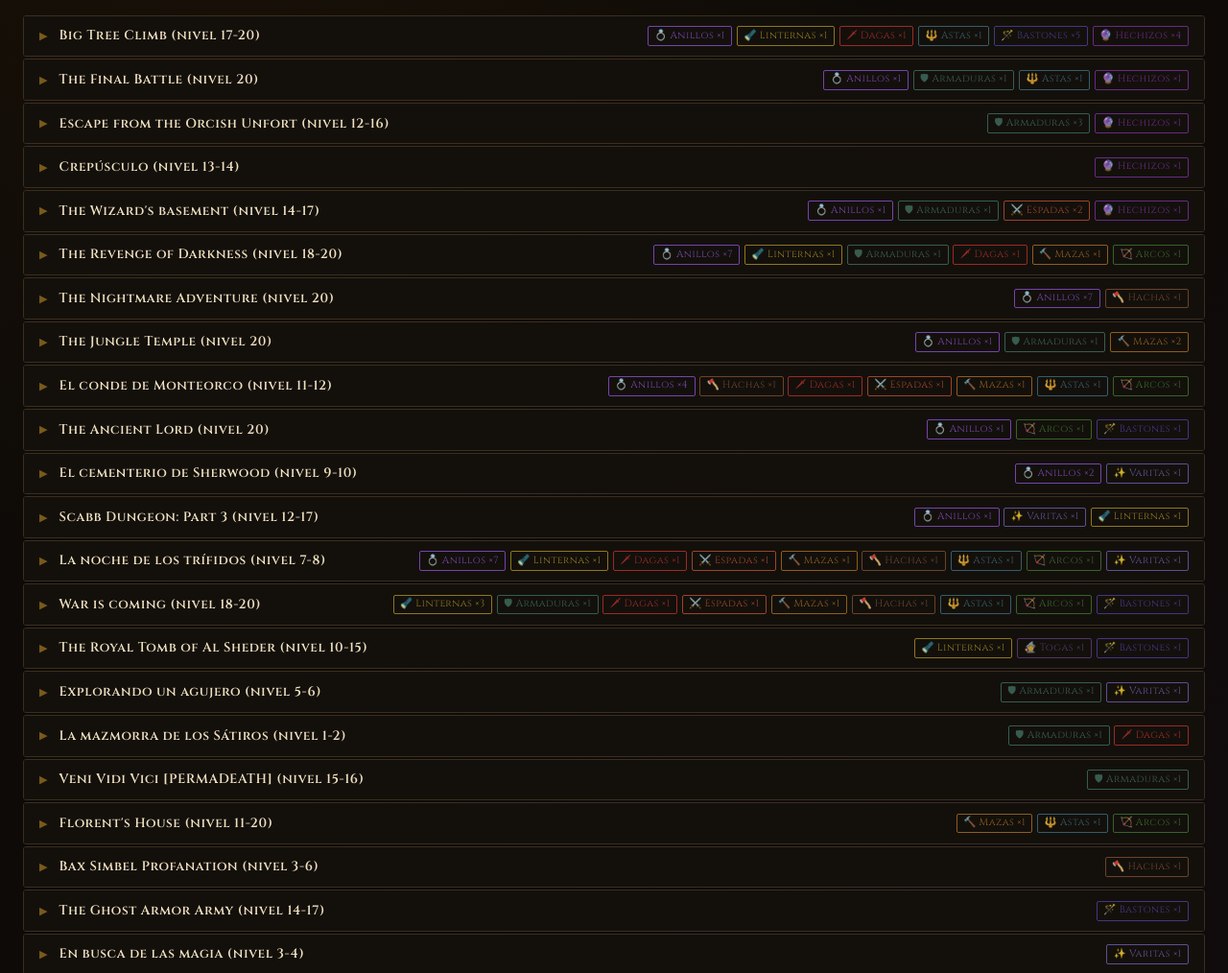
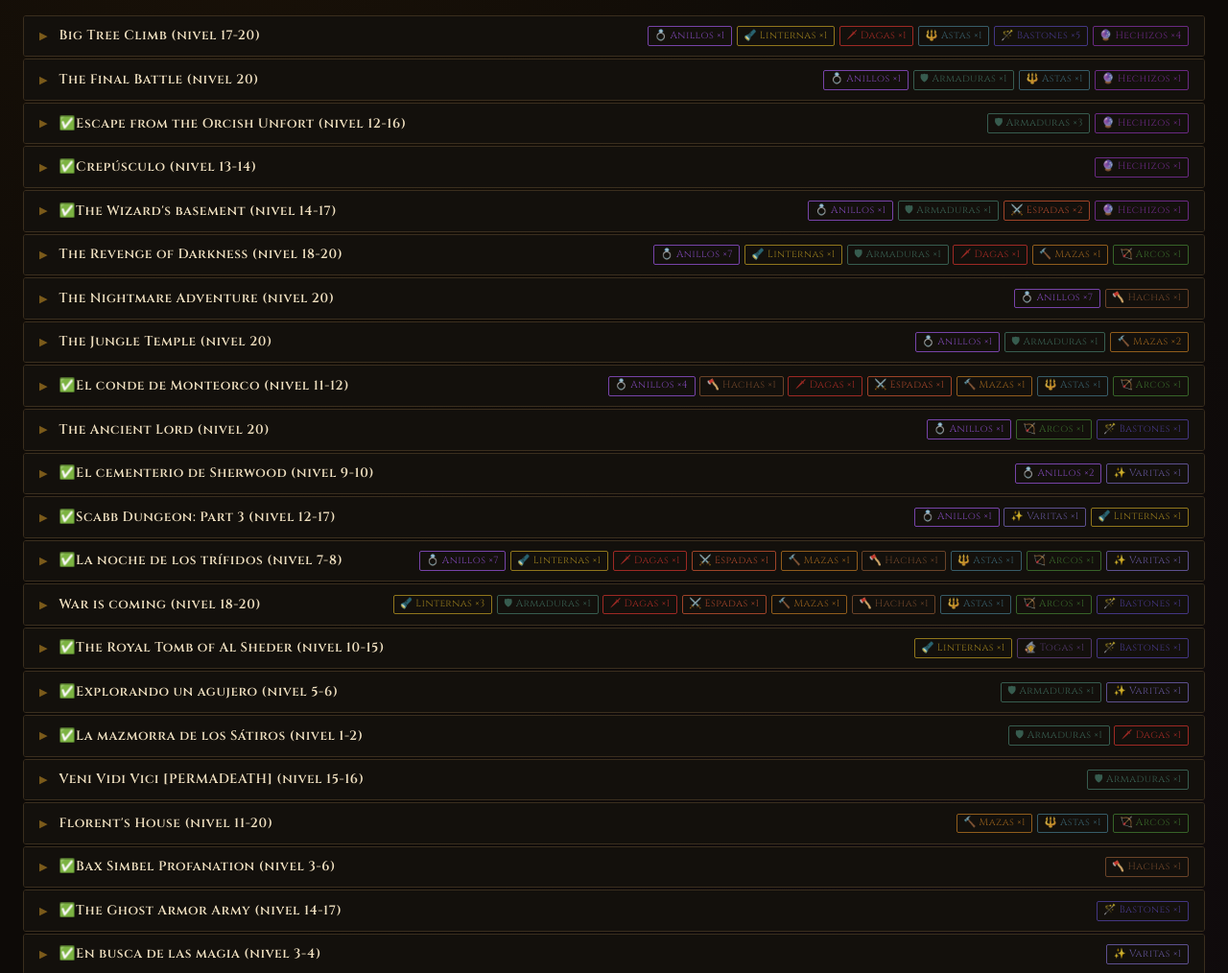
Before and after one commit to jjgomezrosado/jjgomezrosado.github.io, a plain HTML site: page unepic.html in a window 1280 px wide. Shown: the part 326-1340 px from the top of the page at 96% size. Drawn offline with nearby package versions, Linux system fonts and the light colour scheme.

Commit message:
[ADD] Add map completion status

```diff
--- a/unepic.html
+++ b/unepic.html
@@ -431,7 +431,7 @@
 
 // Mapa de ítems por mapa (del Excel - hoja Índice)
 const MAPS = [
-  { name:"Big Tree Climb", author:"Luminous", cat:"Mapas oficiales", players:"1-4", level:"17-20", desc:"The raid in the old castle made possible a new beginning, al that's left is choose a destination. A story driven dungeon with 150+ rooms (bring a sandwich and some cofee), well hidden secrets, devilish made puzzles and tough challenges.", drops:[
+  { name:"Big Tree Climb", state:"", author:"Luminous", cat:"Mapas oficiales", players:"1-4", level:"17-20", desc:"The raid in the old castle made possible a new beginning, al that's left is choose a destination. A story driven dungeon with 150+ rooms (bring a sandwich and some cofee), well hidden secrets, devilish made puzzles and tough challenges.", drops:[
     { cat:"Anillos",   nombre:"Kanmuru's Bracelet",  garantizado:false },
     { cat:"Linternas", nombre:"Hex-Clock",            garantizado:false },
     { cat:"Armas",     nombre:"Golden Knife",         sub:"Daga",    garantizado:false },
@@ -446,29 +446,29 @@
     { cat:"Hechizos",  nombre:"Magic bolt",           garantizado:true  },
     { cat:"Hechizos",  nombre:"Advanced regeneration",garantizado:true  },
   ]},
-  { name:"The Final Battle", author:"Linefall", cat:"Mapas oficiales", players: "3-4", level:"20", desc: "Heroes have a really difficult choise on their way. Take gold and leave the curse, or try to save thousands of lives? What will you decide?", drops:[
+  { name:"The Final Battle", state:"", author:"Linefall", cat:"Mapas oficiales", players: "3-4", level:"20", desc: "Heroes have a really difficult choise on their way. Take gold and leave the curse, or try to save thousands of lives? What will you decide?", drops:[
     { cat:"Anillos",   nombre:"Ring of Gendurion",        garantizado:false },
     { cat:"Armaduras", nombre:"Armor of Gendurion",       garantizado:false },
     { cat:"Armas",     nombre:"Spear of Gendurion",       sub:"Asta",       garantizado:false },
     { cat:"Hechizos",  nombre:"Slow",                     garantizado:false },
   ]},
-  { name:"Escape from the Orcish Unfort", author:"MarcusXDeadly", cat:"Mapas oficiales", players:"4", level:"12-16", desc:"While getting away from orcish chase, heroes discover some strange undeground dungeon. It seems the only way to escape is to explore these gloomy tunnels.", drops:[
+  { name:"Escape from the Orcish Unfort", state:"✅", author:"MarcusXDeadly", cat:"Mapas oficiales", players:"4", level:"12-16", desc:"While getting away from orcish chase, heroes discover some strange undeground dungeon. It seems the only way to escape is to explore these gloomy tunnels.", drops:[
     { cat:"Armaduras", nombre:"Golem Armor",               garantizado:false },
     { cat:"Armaduras", nombre:"Blessed armor of Raak",     garantizado:false },
     { cat:"Armaduras", nombre:"Blessed thornmail of Cecil", garantizado:false },
     { cat:"Hechizos",  nombre:"Titan strength",            garantizado:false },
   ]},
-  { name:"Crepúsculo", author:"@unepic_fran", cat:"Mapas de Unepic", players:"3", level:"13-14", desc:"", drops:[
+  { name:"Crepúsculo", state:"✅", author:"@unepic_fran", cat:"Mapas de Unepic", players:"3", level:"13-14", desc:"", drops:[
     { cat:"Hechizos", nombre:"Undying magic", garantizado:false },
   ]},
-  { name:"The Wizard's basement", author:"SpikeFoxyYoshi", cat:"Mapas de Unepic", players:"2-4", level:"14-17", desc:"War is a matter intelligent beings will always be faced to. You don't escape the rule. What matters now is which army you will side to survive... or make profit. Choose wisely, war is coming.", drops:[
+  { name:"The Wizard's basement", state:"✅", author:"SpikeFoxyYoshi", cat:"Mapas de Unepic", players:"2-4", level:"14-17", desc:"War is a matter intelligent beings will always be faced to. You don't escape the rule. What matters now is which army you will side to survive... or make profit. Choose wisely, war is coming.", drops:[
     { cat:"Anillos",   nombre:"Blessed ring of Manasa",          garantizado:false },
     { cat:"Armaduras", nombre:"Umbra's Leather armor of evasion", garantizado:false },
     { cat:"Armas",     nombre:"Edward's Cursed Blade",           sub:"Espada", garantizado:false },
     { cat:"Armas",     nombre:"Spike's eviscerator",             sub:"Espada", garantizado:false },
     { cat:"Hechizos",  nombre:"Undying magic",                   garantizado:true },
   ]},
-  { name:"The Revenge of Darkness", author:"Marfolog", cat:"Mapas oficiales", players:"1-2", level:"18-20", desc:"Heroes were executed as a traitors of the King. But for some reason, after their death they got to the World of Dead. What will they choose? Helping Darkness for their lives or die in the place of Dead? Only you will decide!", drops:[
+  { name:"The Revenge of Darkness", state:"", author:"Marfolog", cat:"Mapas oficiales", players:"1-2", level:"18-20", desc:"Heroes were executed as a traitors of the King. But for some reason, after their death they got to the World of Dead. What will they choose? Helping Darkness for their lives or die in the place of Dead? Only you will decide!", drops:[
     { cat:"Anillos",   nombre:"Ring of Axe Mastery",      garantizado:false },
     { cat:"Anillos",   nombre:"Ring of Bow Mastery",      garantizado:false },
     { cat:"Anillos",   nombre:"Ring of Dagger Mastery",   garantizado:false },
@@ -482,7 +482,7 @@
     { cat:"Armas",     nombre:"Bonebreaker",              sub:"Maza",  garantizado:false },
     { cat:"Armas",     nombre:"Hellfire Bow",             sub:"Arco",  garantizado:false },
   ]},
-  { name:"The Nightmare Adventure", author:"Marfolog", cat:"Mapas oficiales", players:"4", level:"20", desc:"Heroes found strange catacombs, where according to the legend lives an anchient creature, that can do anything. Heroes take their risk and go to the catacombs, where they will find good loot or their death.", drops:[
+  { name:"The Nightmare Adventure", state:"", author:"Marfolog", cat:"Mapas oficiales", players:"4", level:"20", desc:"Heroes found strange catacombs, where according to the legend lives an anchient creature, that can do anything. Heroes take their risk and go to the catacombs, where they will find good loot or their death.", drops:[
     { cat:"Anillos", nombre:"Ring of alteration mastery", garantizado:false },
     { cat:"Anillos", nombre:"Ring of arcane mastery",     garantizado:false },
     { cat:"Anillos", nombre:"Ring of fire mastery",       garantizado:false },
@@ -492,13 +492,13 @@
     { cat:"Anillos", nombre:"Ring of Immortal",           garantizado:false },
     { cat:"Armas",   nombre:"Axe of the crypt keeper",   sub:"Hacha", garantizado:false },
   ]},
-  { name:"The Jungle Temple", author:"Marfolog", cat:"Mapas oficiales", players:"3-4", level:"20", desc:"Heroes were travelling around the world and found a trange jungle temple. What lies inside? Will they risk their lives and try to explore it?", drops:[
+  { name:"The Jungle Temple", state:"", author:"Marfolog", cat:"Mapas oficiales", players:"3-4", level:"20", desc:"Heroes were travelling around the world and found a trange jungle temple. What lies inside? Will they risk their lives and try to explore it?", drops:[
     { cat:"Anillos",   nombre:"Ring of the Assassin", garantizado:false },
     { cat:"Armaduras", nombre:"Executor Armor",        garantizado:false },
     { cat:"Armas",     nombre:"Healing Idol",          sub:"Maza",  garantizado:false },
     { cat:"Armas",     nombre:"Hammer of Justice",     sub:"Maza",  garantizado:false },
   ]},
-  { name:"El conde de Monteorco", author:"@unepic_fran", cat:"Mapas de Unepic", players:"3", level:"11-12", desc:"", drops:[
+  { name:"El conde de Monteorco", state:"✅", author:"@unepic_fran", cat:"Mapas de Unepic", players:"3", level:"11-12", desc:"", drops:[
     { cat:"Anillos", nombre:"Kol'Zarek's Ring of Strength",       garantizado:false },
     { cat:"Anillos", nombre:"Blue Ring of Ras'kah",               garantizado:false },
     { cat:"Anillos", nombre:"Protective ring of ice",             garantizado:false },
@@ -510,22 +510,22 @@
     { cat:"Armas",   nombre:"Eviscerax",    sub:"Asta",   garantizado:false },
     { cat:"Armas",   nombre:"Deathwind",    sub:"Arco",   garantizado:false },
   ]},
-  { name:"The Ancient Lord", author:"Linefall", cat:"Mapas oficiales", players:"3-4", level:"20", desc:"", drops:[
+  { name:"The Ancient Lord", state:"", author:"Linefall", cat:"Mapas oficiales", players:"3-4", level:"20", desc:"", drops:[
     { cat:"Anillos", nombre:"Ring of the Ancient Lord",    garantizado:false },
     { cat:"Armas",   nombre:"Acidic Tear",                sub:"Arco",    garantizado:false },
     { cat:"Armas",   nombre:"Ancient Elemental Staff",    sub:"Bastón",  garantizado:false },
   ]},
-  { name:"El cementerio de Sherwood", author:"@unepic_fran", cat:"Mapas de Unepic", players:"3", level:"9-10", desc:"", drops:[
+  { name:"El cementerio de Sherwood", state:"✅", author:"@unepic_fran", cat:"Mapas de Unepic", players:"3", level:"9-10", desc:"", drops:[
     { cat:"Anillos", nombre:"Protective Ring of Maldur", garantizado:false },
     { cat:"Anillos", nombre:"Skull ring",                garantizado:false },
     { cat:"Armas",   nombre:"Incendya",                 sub:"Varita", garantizado:false },
   ]},
-  { name:"Scabb Dungeon: Part 3", author:"Corentin Brûlé", cat:"Mapas oficiales", players:"1", level:"12-17", desc:"", drops:[
+  { name:"Scabb Dungeon: Part 3", state:"✅", author:"Corentin Brûlé", cat:"Mapas oficiales", players:"1", level:"12-17", desc:"", drops:[
     { cat:"Anillos", nombre:"Cursed Ring of Slow", garantizado:false },
     { cat:"Varitas", nombre:"Venomia", garantizado:false },
     { cat:"Linternas", nombre:"Voodoo Head", garantizado:false },
   ]},
-  { name:"La noche de los trífidos", author:"@unepic_fran", cat:"Mapas de Unepic", players:"3", level:"7-8", desc:"", drops:[
+  { name:"La noche de los trífidos", state:"✅", author:"@unepic_fran", cat:"Mapas de Unepic", players:"3", level:"7-8", desc:"", drops:[
     { cat:"Anillos",   nombre:"Ring of the Warlock",             garantizado:false },
     { cat:"Anillos",   nombre:"Protective ring of the mage",     garantizado:false },
     { cat:"Anillos",   nombre:"Red Ring of Kal'Hor",             garantizado:false },
@@ -542,7 +542,7 @@
     { cat:"Armas",     nombre:"Skorpion",   sub:"Arco",   garantizado:false },
     { cat:"Armas",     nombre:"Gelita",     sub:"Varita", garantizado:false },
   ]},
-  { name:"War is coming", author:"Corentin Brûlé", cat:"Mapas oficiales", players:"2-4", level:"18-20", desc:"", drops:[
+  { name:"War is coming", state:"", author:"Corentin Brûlé", cat:"Mapas oficiales", players:"2-4", level:"18-20", desc:"", drops:[
     { cat:"Linternas", nombre:"Crystal of Archmage",          garantizado:false },
     { cat:"Linternas", nombre:"Holy Cross",                   garantizado:false },
     { cat:"Linternas", nombre:"Lantern",                      garantizado:false },
@@ -555,34 +555,34 @@
     { cat:"Armas",     nombre:"Drill",     sub:"Arco",    garantizado:false },
     { cat:"Armas",     nombre:"Great Staff of the Alchemist", sub:"Bastón", garantizado:false },
   ]},
-  { name:"The Royal Tomb of Al Sheder", author:"MarcusXDeadly", cat:"Mapas oficiales", players:"4", level:"10-15", desc:"", drops:[
+  { name:"The Royal Tomb of Al Sheder", state:"✅", author:"MarcusXDeadly", cat:"Mapas oficiales", players:"4", level:"10-15", desc:"", drops:[
     { cat:"Linternas", nombre:"Blessed platemail of Luxor", garantizado:false },
     { cat:"Togas",     nombre:"Peices of Demonic armor",    garantizado:false },
     { cat:"Armas",     nombre:"Demonic staff",              sub:"Bastón", garantizado:false },
   ]},
-  { name:"Explorando un agujero", author:"@unepic_fran", cat:"Mapas de Unepic", players:"3", level:"5-6", desc:"", drops:[
+  { name:"Explorando un agujero", state:"✅", author:"@unepic_fran", cat:"Mapas de Unepic", players:"3", level:"5-6", desc:"", drops:[
     { cat:"Armaduras", nombre:"Skeleton costume", garantizado:false },
     { cat:"Armas",     nombre:"Pyrita",           sub:"Varita", garantizado:false },
   ]},
-  { name:"La mazmorra de los Sátiros", author:"@unepic_fran", cat:"Mapas de Unepic", players:"3", level:"1-2", desc:"", drops:[
+  { name:"La mazmorra de los Sátiros", state:"✅", author:"@unepic_fran", cat:"Mapas de Unepic", players:"3", level:"1-2", desc:"", drops:[
     { cat:"Armaduras", nombre:"Santa clothes", garantizado:false },
     { cat:"Armas",     nombre:"Gaetha",        sub:"Daga",  garantizado:false },
   ]},
-  { name:"Veni Vidi Vici [PERMADEATH]", author:"@juan_barbosa", cat:"Mapas oficiales", players:"1-2", level:"15-16", desc:"", drops:[
+  { name:"Veni Vidi Vici [PERMADEATH]", state:"", author:"@juan_barbosa", cat:"Mapas oficiales", players:"1-2", level:"15-16", desc:"", drops:[
     { cat:"Armaduras", nombre:"Baller's armor", garantizado:false },
   ]},
-  { name:"Florent's House", author:"PeterWar", cat:"Mapas oficiales", players:"1-2", level:"11-20", desc:"", drops:[
+  { name:"Florent's House", state:"", author:"PeterWar", cat:"Mapas oficiales", players:"1-2", level:"11-20", desc:"", drops:[
     { cat:"Armas", nombre:"Demolisher",   sub:"Maza", garantizado:false },
     { cat:"Armas", nombre:"LanceLoth",    sub:"Asta", garantizado:false },
     { cat:"Armas", nombre:"Ranged Anger", sub:"Arco", garantizado:false },
   ]},
-  { name:"Bax Simbel Profanation", author:"Enrique Colinet @Baxayaun", cat:"Mapas oficiales", players:"1", level:"3-6", desc:"", drops:[
+  { name:"Bax Simbel Profanation", state:"✅", author:"Enrique Colinet @Baxayaun", cat:"Mapas oficiales", players:"1", level:"3-6", desc:"", drops:[
     { cat:"Armas", nombre:"Horga'hn Axe", sub:"Hacha", garantizado:false },
   ]},
-  { name:"The Ghost Armor Army", author:"@juan_barbosa", cat:"Mapas oficiales", players:"2", level:"14-17", desc:"", drops:[
+  { name:"The Ghost Armor Army", state:"✅", author:"@juan_barbosa", cat:"Mapas oficiales", players:"2", level:"14-17", desc:"", drops:[
     { cat:"Armas", nombre:"CubanB's Staff", sub:"Bastón", garantizado:false },
   ]},
-  { name:"En busca de las magia", author:"@unepic_fran", cat:"Mapas de Unepic", players:"3", level:"3-4", desc:"", drops:[
+  { name:"En busca de las magia", state:"✅", author:"@unepic_fran", cat:"Mapas de Unepic", players:"3", level:"3-4", desc:"", drops:[
     { cat:"Armas", nombre:"Arkanita", sub:"Varita", garantizado:false },
   ]},
 ];
@@ -719,7 +719,7 @@
     row.innerHTML = `
       <div class="map-row-header">
         <span class="map-row-arrow">▶</span>
-        <span class="map-row-name">${map.name} (nivel ${map.level})</span>
+        <span class="map-row-name">${map.state}${map.name} (nivel ${map.level})</span>
         <div class="map-row-badges">${badges}</div>
       </div>
       <div class="map-row-body">
```
